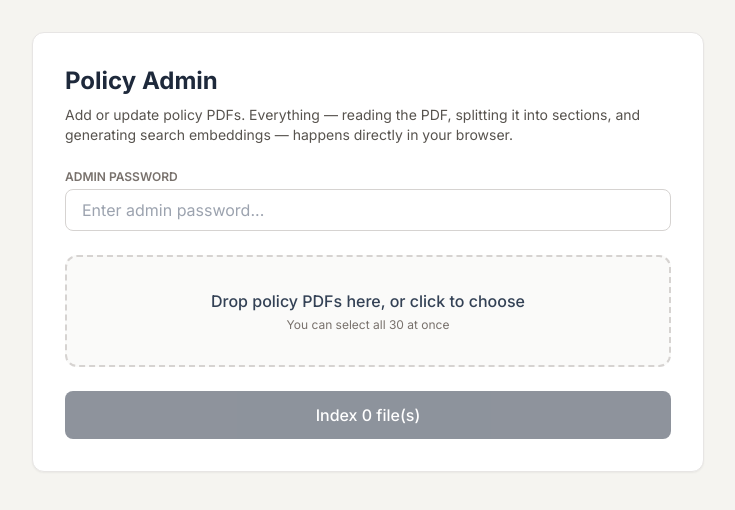
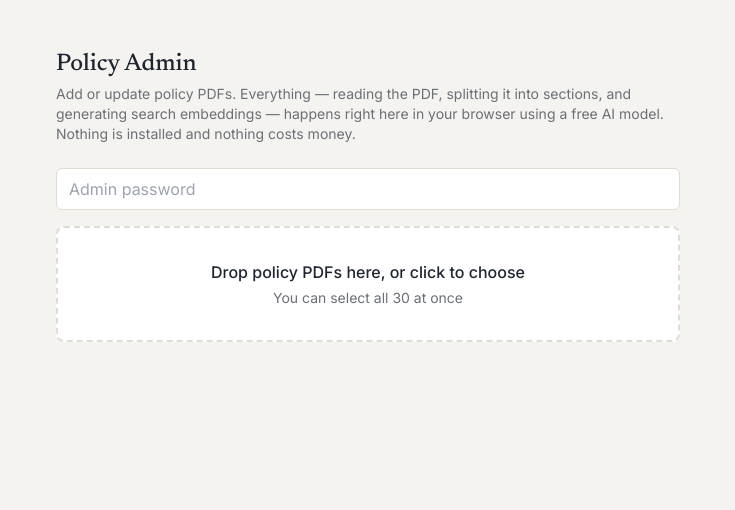
Before and after one commit to chandrabro/Policychatbot, a Next.js app: page /admin in a window 1280 px wide. Shown: the top 510 px of the page, without its empty margins (272-1007 px from the left). Built offline with nearby package versions, Linux system fonts and the light colour scheme.

Commit message:
Update page.tsx

```diff
--- a/app/admin/page.tsx
+++ b/app/admin/page.tsx
@@ -1,196 +1,201 @@
 "use client";
 
-import { useState } from "react";
+import { useCallback, useRef, useState } from "react";
 import { upload } from "@vercel/blob/client";
+import { extractPdfPagesText } from "@/lib/pdfExtract";
+import { chunkPages } from "@/lib/chunk";
+import { embedTexts, type ModelProgress } from "@/lib/embeddingModel";
 
-interface PolicyFile {
+type FileStatus =
+  | "waiting"
+  | "reading"
+  | "embedding"
+  | "uploading"
+  | "saving"
+  | "done"
+  | "error";
+
+type FileRow = {
   file: File;
-  status: "idle" | "uploading" | "indexing" | "done" | "error";
+  status: FileStatus;
+  detail?: string;
   error?: string;
-  url?: string;
+};
+
+function withTimeout<T>(promise: Promise<T>, ms: number, message: string): Promise<T> {
+  return Promise.race([
+    promise,
+    new Promise<T>((_, reject) => setTimeout(() => reject(new Error(message)), ms)),
+  ]);
 }
 
 export default function AdminPage() {
   const [password, setPassword] = useState("");
-  const [files, setFiles] = useState<PolicyFile[]>([]);
-  const [isProcessing, setIsProcessing] = useState(false);
-  const [globalMessage, setGlobalMessage] = useState("");
+  const [rows, setRows] = useState<FileRow[]>([]);
+  const [running, setRunning] = useState(false);
+  const inputRef = useRef<HTMLInputElement>(null);
 
-  const handleFileSelect = (e: React.ChangeEvent<HTMLInputElement>) => {
-    if (!e.target.files) return;
-    const selectedFiles = Array.from(e.target.files).map((file) => ({
-      file,
-      status: "idle" as const,
-    }));
-    setFiles(selectedFiles);
+  const addFiles = (files: FileList | null) => {
+    if (!files) return;
+    const newRows: FileRow[] = Array.from(files)
+      .filter((f) => f.type === "application/pdf" || f.name.toLowerCase().endsWith(".pdf"))
+      .map((file) => ({ file, status: "waiting" }));
+    setRows((r) => [...r, ...newRows]);
   };
 
-  const handleDrop = (e: React.DragEvent<HTMLDivElement>) => {
-    e.preventDefault();
-    if (!e.dataTransfer.files) return;
-    const droppedFiles = Array.from(e.dataTransfer.files)
-      .filter((file) => file.type === "application/pdf")
-      .map((file) => ({
-        file,
-        status: "idle" as const,
-      }));
-    setFiles(droppedFiles);
+  const updateRow = (index: number, patch: Partial<FileRow>) => {
+    setRows((rs) => rs.map((r, i) => (i === index ? { ...r, ...patch } : r)));
   };
 
-  const handleDragOver = (e: React.DragEvent<HTMLDivElement>) => {
-    e.preventDefault();
-  };
-
-  const processAndIndexFiles = async () => {
-    if (!password) {
-      setGlobalMessage("Please enter the admin password.");
+  const processFile = useCallback(
+    async (index: number, file: File) => {
+      try {
+        updateRow(index, { status: "reading", detail: "Extracting text from PDF…" });
+        const pages = await extractPdfPagesText(file);
+        const chunks = chunkPages(pages);
+        if (chunks.length === 0) {
+          updateRow(index, { status: "error", error: "No readable text found in this PDF." });
           return;
         }
 
-    if (files.length === 0) {
-      setGlobalMessage("Please select at least one PDF file.");
+        updateRow(index, { status: "embedding", detail: "Loading free AI model…" });
+        const embeddings = await embedTexts(
+          chunks.map((c) => c.text),
+          (p: ModelProgress) => {
+            if (p.status === "progress" && typeof p.progress === "number") {
+              updateRow(index, { detail: `Downloading AI model… ${Math.round(p.progress)}%` });
+            } else if (p.status === "ready" || p.status === "done") {
+              updateRow(index, { detail: `Embedding ${chunks.length} chunks…` });
+            }
+          }
+        );
+
+        updateRow(index, { status: "uploading", detail: "Uploading PDF… 0%" });
+        const blob = await withTimeout(
+          upload(`policies/${file.name}`, file, {
+            access: "public",
+            handleUploadUrl: "/api/admin/blob-upload",
+            clientPayload: password,
+            multipart: true,
+            onUploadProgress: ({ percentage }) => {
+              updateRow(index, { detail: `Uploading PDF… ${Math.round(percentage)}%` });
+            },
+          }),
+          120_000,
+          "Upload timed out after 2 minutes — check your connection and try again."
+        );
+
+        updateRow(index, { status: "saving", detail: "Saving to search index…" });
+        const res = await fetch("/api/admin/save-index", {
+          method: "POST",
+          headers: { "Content-Type": "application/json" },
+          body: JSON.stringify({
+            password,
+            fileName: file.name,
+            blobUrl: blob.url,
+            entries: chunks.map((c, i) => ({
+              pageNumber: c.pageNumber,
+              text: c.text,
+              embedding: embeddings[i],
+            })),
+          }),
+        });
+        const data = await res.json();
+        if (!res.ok) throw new Error(data.error || "Failed to save index.");
+
+        updateRow(index, { status: "done", detail: `${chunks.length} chunks indexed.` });
+      } catch (e: any) {
+        updateRow(index, { status: "error", error: e.message || "Something went wrong." });
+      }
+    },
+    [password]
+  );
+
+  const startIndexing = async () => {
+    if (!password) {
+      alert("Enter the admin password first.");
       return;
     }
-
-    setIsProcessing(true);
-    setGlobalMessage("");
-
-    const updatedFiles = [...files];
-
-    for (let i = 0; i < updatedFiles.length; i++) {
-      const item = updatedFiles[i];
-      item.status = "uploading";
-      setFiles([...updatedFiles]);
-
-      try {
-        // Upload directly to Vercel Blob using client upload helper
-        const blob = await upload(item.file.name, item.file, {
-          access: "public",
-          handleUploadUrl: "/api/admin/blob-upload",
-        });
-
-        item.url = blob.url;
-        item.status = "indexing";
-        setFiles([...updatedFiles]);
-
-        // Save index / metadata to your backend
-        const saveRes = await fetch("/api/admin/save-index", {
-          method: "POST",
-          headers: {
-            "Content-Type": "application/json",
-            "x-admin-password": password,
-          },
-          body: JSON.stringify({
-            fileName: item.file.name,
-            blobUrl: blob.url,
-          }),
-        });
-
-        if (!saveRes.ok) {
-          const errData = await saveRes.json();
-          throw new Error(errData.error || "Failed to save policy index");
+    setRunning(true);
+    for (let i = 0; i < rows.length; i++) {
+      if (rows[i].status === "done") continue;
+      await processFile(i, rows[i].file);
     }
-
-        item.status = "done";
-      } catch (err: any) {
-        item.status = "error";
-        item.error = err.message || "Upload or indexing failed";
-      }
-
-      setFiles([...updatedFiles]);
-    }
-
-    setIsProcessing(false);
+    setRunning(false);
   };
 
   return (
-    <div className="min-h-screen bg-[#f5f4f0] p-8 flex flex-col items-center">
-      <div className="max-w-2xl w-full bg-white p-8 rounded-xl shadow-sm border border-stone-200">
-        <h1 className="text-2xl font-bold text-slate-800 mb-2">Policy Admin</h1>
-        <p className="text-stone-600 text-sm mb-6">
-          Add or update policy PDFs. Everything — reading the PDF, splitting it into sections, and
-          generating search embeddings — happens directly in your browser.
+    <main className="mx-auto max-w-2xl px-6 py-12">
+      <h1 className="font-display text-2xl text-ink">Policy Admin</h1>
+      <p className="mt-1 text-sm text-mute">
+        Add or update policy PDFs. Everything — reading the PDF, splitting it
+        into sections, and generating search embeddings — happens right here
+        in your browser using a free AI model. Nothing is installed and
+        nothing costs money.
       </p>
 
-        {globalMessage && (
-          <div className="mb-4 p-3 bg-red-50 text-red-700 text-sm rounded-md border border-red-200">
-            {globalMessage}
-          </div>
-        )}
-
-        <div className="mb-6">
-          <label className="block text-xs font-semibold uppercase text-stone-500 mb-1">
-            Admin Password
-          </label>
       <input
         type="password"
         value={password}
         onChange={(e) => setPassword(e.target.value)}
-            placeholder="Enter admin password..."
-            className="w-full px-4 py-2 border border-stone-300 rounded-lg focus:outline-none focus:ring-2 focus:ring-slate-500"
+        placeholder="Admin password"
+        className="mt-6 w-full rounded-md border border-line bg-panel px-3 py-2 text-ink outline-none focus:border-navy"
       />
+
+      <div
+        onClick={() => inputRef.current?.click()}
+        onDragOver={(e) => e.preventDefault()}
+        onDrop={(e) => {
+          e.preventDefault();
+          addFiles(e.dataTransfer.files);
+        }}
+        className="mt-4 cursor-pointer rounded-lg border-2 border-dashed border-line bg-panel p-8 text-center hover:border-navy"
+      >
+        <input
+          ref={inputRef}
+          type="file"
+          accept="application/pdf"
+          multiple
+          className="hidden"
+          onChange={(e) => addFiles(e.target.files)}
+        />
+        <p className="font-medium text-ink">Drop policy PDFs here, or click to choose</p>
+        <p className="mt-1 text-sm text-mute">You can select all 30 at once</p>
       </div>
 
+      {rows.length > 0 && (
+        <div className="mt-6 space-y-2">
+          {rows.map((r, i) => (
             <div
-          onDrop={handleDrop}
-          onDragOver={handleDragOver}
-          className="border-2 border-dashed border-stone-300 rounded-xl p-8 text-center bg-stone-50 hover:bg-stone-100 transition cursor-pointer mb-6"
+              key={i}
+              className="flex items-center justify-between rounded-md border border-line bg-panel px-3 py-2 text-sm"
             >
-          <input
-            type="file"
-            multiple
-            accept="application/pdf"
-            onChange={handleFileSelect}
-            className="hidden"
-            id="pdf-upload-input"
-          />
-          <label htmlFor="pdf-upload-input" className="cursor-pointer block">
-            <p className="text-slate-700 font-medium">Drop policy PDFs here, or click to choose</p>
-            <p className="text-xs text-stone-500 mt-1">You can select all 30 at once</p>
-          </label>
-        </div>
-
-        {files.length > 0 && (
-          <div className="space-y-2 mb-6">
-            {files.map((item, idx) => (
-              <div
-                key={idx}
-                className="flex items-center justify-between p-3 bg-stone-50 rounded-lg border border-stone-200 text-sm"
+              <span className="truncate text-ink">{r.file.name}</span>
+              <span
+                className={
+                  r.status === "done"
+                    ? "text-navy"
+                    : r.status === "error"
+                    ? "text-amber"
+                    : "text-mute"
+                }
               >
-                <span className="truncate font-medium text-slate-700 max-w-[250px]">
-                  {item.file.name}
+                {r.status === "error" ? r.error : r.detail || r.status}
               </span>
-
-                <div className="text-xs">
-                  {item.status === "idle" && <span className="text-stone-500">Ready</span>}
-                  {item.status === "uploading" && (
-                    <span className="text-amber-600 font-medium">Uploading to Blob...</span>
-                  )}
-                  {item.status === "indexing" && (
-                    <span className="text-blue-600 font-medium">Indexing text...</span>
-                  )}
-                  {item.status === "done" && (
-                    <span className="text-emerald-600 font-semibold">✓ Indexed</span>
-                  )}
-                  {item.status === "error" && (
-                    <span className="text-red-600 font-medium">
-                      {item.error || "Upload error"}
-                    </span>
-                  )}
-                </div>
             </div>
           ))}
         </div>
       )}
 
+      {rows.length > 0 && (
         <button
-          onClick={processAndIndexFiles}
-          disabled={isProcessing || files.length === 0}
-          className="w-full py-3 bg-slate-800 text-white font-medium rounded-lg hover:bg-slate-700 transition disabled:opacity-50 disabled:cursor-not-allowed"
+          onClick={startIndexing}
+          disabled={running}
+          className="mt-5 w-full rounded-md bg-navy py-2.5 font-medium text-white transition hover:bg-navy-dark disabled:opacity-50"
         >
-          {isProcessing ? "Processing Policies..." : `Index ${files.length} file(s)`}
+          {running ? "Indexing…" : `Index ${rows.length} file(s)`}
         </button>
-      </div>
-    </div>
+      )}
+    </main>
   );
 }
```
Lines whose indentation alone changed are shown as unchanged.
